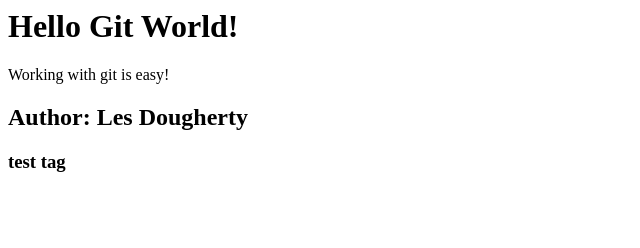
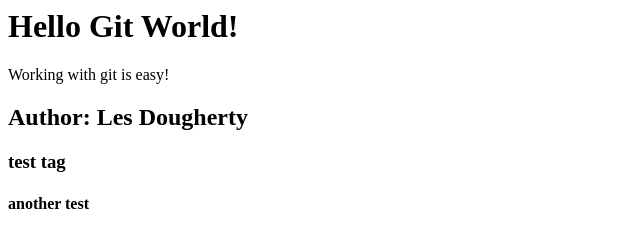
Before and after one commit to grayBeardCode/GitGithubMasterClass, a plain HTML site: page index.html in a window 1280 px wide. Shown: the whole page, without its empty margins (0-640 px from the left). Drawn offline with Linux system fonts and the light colour scheme.

Commit message:
added another header h4

```diff
--- a/index.html
+++ b/index.html
@@ -6,3 +6,4 @@
 
 <h2>Author: Les Dougherty</h2>
 <h3>test tag</h3>
+<h4>another test</h4>
```
